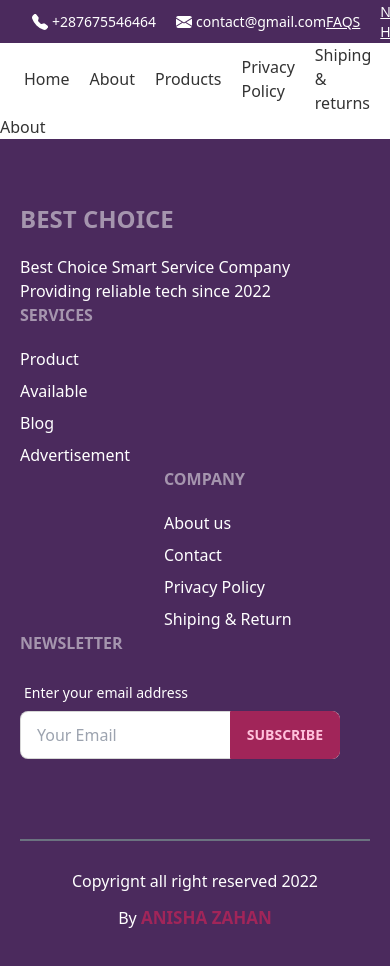
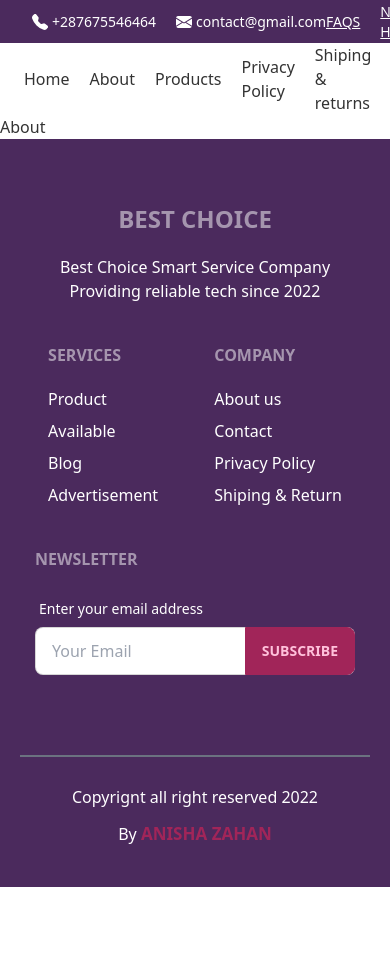
Before and after one commit to anishazahan/Best-Choice, a React (Create React App) app: page /about in a window 390 px wide. Shown: the top 966 px of the page. After the commit the page ends 887 px from the top, so only its background shows below. Built offline with nearby package versions, Linux system fonts and the light colour scheme.

Commit message:
footer responsive

```diff
--- a/src/Shared/Footer/Footer.js
+++ b/src/Shared/Footer/Footer.js
@@ -8,11 +8,11 @@ const Footer = () => {
     <div className="footer-section">
 
     <footer className=" px-5 md:px-7 lg:px-10 py-16 text-white mx-auto flex flex-col md:flex-row max-w-7xl justify-between">
-  <div>
+  <div className="mx-auto lg:mx-0 text-center lg:text-left">
     <h1 className="mb-5 text-2xl font-bold footer-title">Best Choice</h1>
     <p className="font-medium">Best Choice Smart Service Company<br/> Providing reliable tech since   {(new Date().getFullYear())}</p>
   </div>
- <div className="flex flex-col md:flex-row justify-between space-x-36">
+ <div className=" py-10 lg:py-0 flex flex-row justify-around lg:justify-between  lg:space-x-36">
  <div>
     <h1 className=" mb-5 footer-title">Services</h1>
     <div className="flex flex-col space-y-2">
@@ -32,7 +32,7 @@ const Footer = () => {
   </div>
   </div>
  </div>
-  <div>
+  <div className="mx-auto lg:mx-0">
     <h1 className="footer-title mb-5">Newsletter</h1>
     <div className="form-control w-80">
       <label className="label">
```
